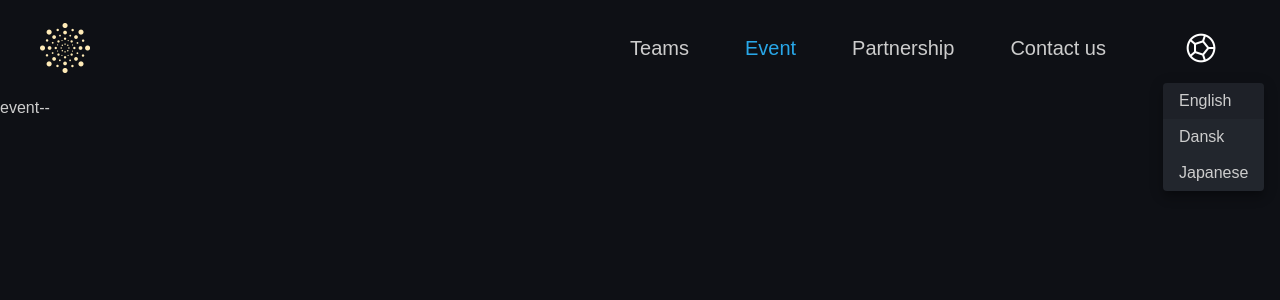
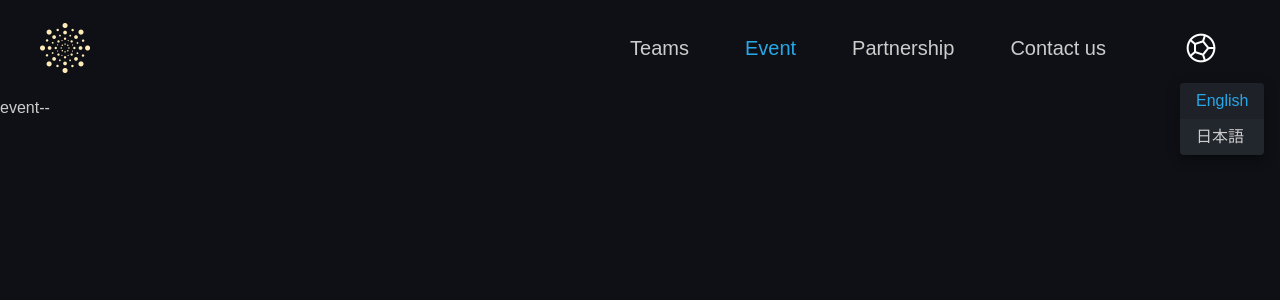
Before and after one commit to jupitercim/ft-mono, a React (Vite) app in the folder apps/web/: page /event in a window 1280 px wide. Both pictures are taken after a click on the picture 1201 px from the left and 48 px from the top of the page. Shown: the top 300 px of the page. Built offline with nearby package versions, Linux system fonts and the light colour scheme.

Commit message:
feat: i18n

```diff
--- /dev/null
+++ b/apps/web/public/locales/jp/layout.json
@@ -0,0 +1,6 @@
+{
+  "menu.team": "チーム",
+  "menu.event": "イベント",
+  "menu.partnership": "パートナーシップ",
+  "menu.contactus": "お問い合わせ"
+}
--- a/apps/web/src/App.tsx
+++ b/apps/web/src/App.tsx
@@ -9,7 +9,7 @@ import { ThemeProvider } from '@/theme';
 import { loadNamespaces } from './i18n';
 
 export const layoutLoader = async () => {
-  await loadNamespaces('layout', 'en-US');
+  await loadNamespaces('layout');
   return {};
 };
 
--- a/apps/web/src/components/Events.tsx
+++ b/apps/web/src/components/Events.tsx
@@ -9,8 +9,6 @@ import ongoingBgSrc from '@/assets/images/ongoing-bg.png';
 import notStartedBgSrc from '@/assets/images/not-started-bg.png';
 import endedBgSrc from '@/assets/images/ended-bg.png';
 import { ReactNode } from 'react';
-
-interface Props {}
 
 enum EventStatusEnum {
   Ongoing,
@@ -195,6 +193,7 @@ const useStyles = makeStyles()(theme => ({
       border: 'none',
       transition: 'all 200ms',
       color: 'transparent',
+      cursor: 'pointer',
     },
     li: {
       listStyle: 'none',
@@ -202,6 +201,7 @@ const useStyles = makeStyles()(theme => ({
         button: {
           width: '48px',
           backgroundColor: theme.colors.white,
+          cursor: 'default',
         },
       },
     },
--- a/apps/web/src/components/Layout/Header.tsx
+++ b/apps/web/src/components/Layout/Header.tsx
@@ -2,16 +2,13 @@ import { useTranslation } from 'react-i18next';
 import { Link } from 'react-router-dom';
 import { NavLink } from 'react-router-dom';
 import {
-  Button,
   Drawer,
   List,
   ListItem,
   ListItemButton,
-  ListItemIcon,
   ListItemText,
   Menu,
   MenuItem,
-  useMediaQuery,
 } from '@mui/material';
 import Box from '@mui/material/Box';
 import { makeStyles } from 'tss-react/mui';
@@ -24,13 +21,20 @@ import contactUsSrc from '@/assets/images/ic-contact-us.png';
 import moreSrc from '@/assets/images/more.png';
 import closeSrc from '@/assets/images/close.png';
 import { useState } from 'react';
+import { Lang, useLanguage } from '@/hooks/useLanguage';
 
 interface Props {
   className?: string;
 }
 
+const languages: { label: string; value: Lang }[] = [
+  { label: 'English', value: 'en-US' },
+  { label: '日本語', value: 'jp' },
+];
+
 export function Header({ className }: Props): JSX.Element {
   const { t } = useTranslation('layout');
+  const [language, setLanguage] = useLanguage();
   const [anchorEl, setAnchorEl] = useState<null | HTMLElement>(null);
   const open = Boolean(anchorEl);
   const handleClick = (event: React.MouseEvent<HTMLImageElement>) => {
@@ -40,9 +44,12 @@ export function Header({ className }: Props): JSX.Element {
     setAnchorEl(null);
   };
 
+  const handleLng = (lng: Lang) => {
+    setAnchorEl(null);
+    setLanguage(lng);
+  };
+
   const { classes, cx } = useStyles();
-
-  const isMobile = useMediaQuery('(max-width:1080px)');
 
   const menus = [
     {
@@ -138,9 +145,15 @@ export function Header({ className }: Props): JSX.Element {
             'aria-labelledby': 'basic-button',
           }}
         >
-          <MenuItem onClick={handleClose}>English</MenuItem>
-          <MenuItem onClick={handleClose}>Dansk</MenuItem>
-          <MenuItem onClick={handleClose}>Japanese</MenuItem>
+          {languages.map(({ label, value }) => (
+            <MenuItem
+              className={cx({ active: value === language })}
+              key={label}
+              onClick={() => handleLng(value)}
+            >
+              {label}
+            </MenuItem>
+          ))}
         </Menu>
       </Box>
       <Box display="flex" alignItems="center" justifyContent="center">
@@ -281,6 +294,9 @@ const useStyles = makeStyles()(theme => ({
       ul: {
         padding: '0',
       },
+      '.active': {
+        color: theme.colors.blue,
+      },
     },
   },
 }));
--- a/apps/web/src/hooks/useLanguage.ts
+++ b/apps/web/src/hooks/useLanguage.ts
@@ -9,7 +9,11 @@ import { languageDetector, Locale } from '@/i18n';
 
 export type Lang = `${Locale}` | '';
 
-function detectLanguage() {
+export function detectLanguage() {
+  const cookieLang = Cookies.get('lang');
+  if (cookieLang) {
+    return cookieLang as Lang;
+  }
   const languages = languageDetector.detect() ?? Locale.enUS;
   const lang = Array.isArray(languages) ? languages[0] : languages;
   return lang as Lang;
--- a/apps/web/src/i18n.ts
+++ b/apps/web/src/i18n.ts
@@ -1,10 +1,12 @@
 import { initReactI18next } from 'react-i18next';
 import i18n from 'i18next';
 import LanguageDetector from 'i18next-browser-languagedetector';
+import { detectLanguage } from './hooks/useLanguage';
 
 export enum Locale {
   enUS = 'en-US',
   zhCN = 'zh-CN',
+  jp = 'jp',
 }
 
 export const supportedLngs = [Locale.enUS, Locale.zhCN];
@@ -20,7 +22,7 @@ i18n
   .use(initReactI18next)
   .init({
     fallbackLng: Locale.enUS,
-    supportedLngs: [Locale.enUS, Locale.zhCN],
+    supportedLngs: [Locale.enUS, Locale.jp],
     interpolation: {
       escapeValue: false, // not needed for react!!
     },
@@ -34,7 +36,7 @@ export async function loadNamespaces(
 ) {
   let currentLng: string | undefined = lng;
   if (currentLng === undefined) {
-    const languages = languageDetector.detect() ?? Locale.enUS;
+    const languages = detectLanguage() ?? Locale.enUS;
     currentLng = Array.isArray(languages) ? languages[0] : languages;
   }
 
--- a/apps/web/src/pages/home/index.tsx
+++ b/apps/web/src/pages/home/index.tsx
@@ -29,7 +29,7 @@ import { Paragraph } from '@/components/Paragraph';
 import { Events } from '@/components/Events';
 
 export async function loader() {
-  await loadNamespaces('home', 'en-US');
+  await loadNamespaces('home');
   return {};
 }
 
```
Also changed, not shown: apps/web/public/locales/jp/home.json (added, +22 -0 lines).
